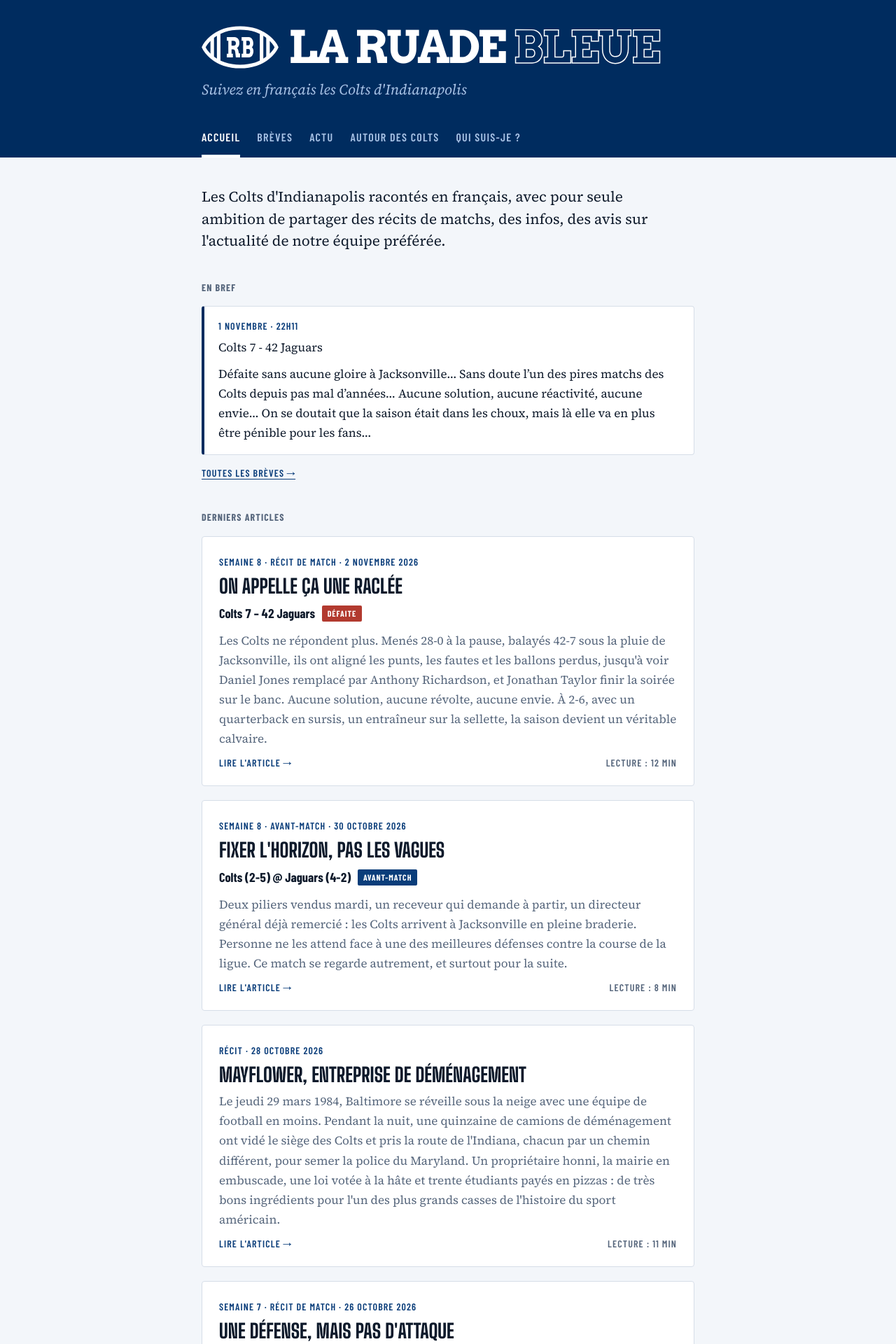
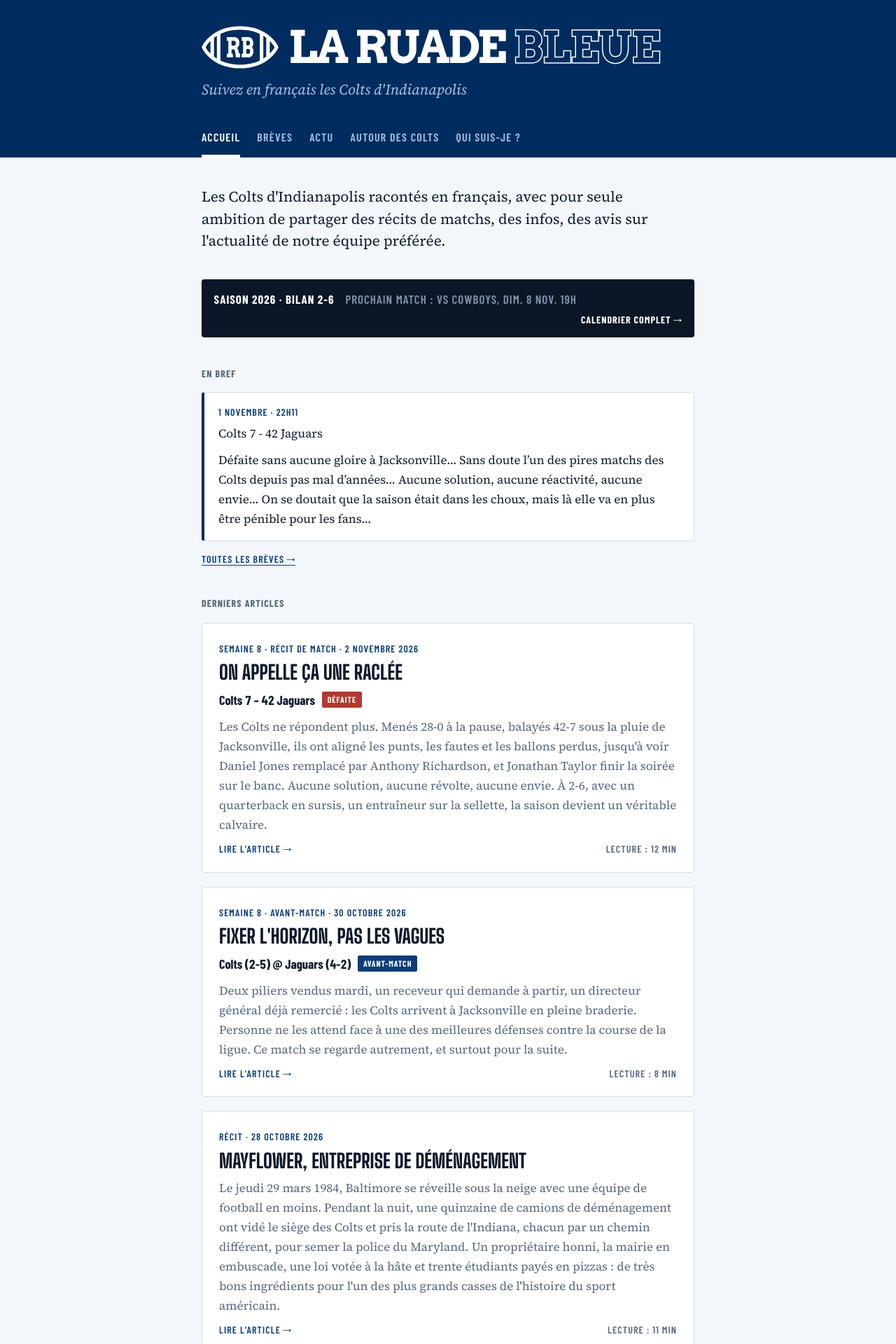
Before and after one commit to laruadebleue/laruadebleue.github.io, a Jekyll site: the page built from index.html, in a window 1280 px wide. Shown: the top 1920 px of the page at 70% size. Built offline with Jekyll 4.4.1, drawn with Linux system fonts in a browser that asks for light colours; some of the changed text lies outside the part shown.

Commit message:
Page Saison 2026 (calendrier et résultats), bandeau saison et 3 derniers articles sur l'accueil

```diff
--- a/actu.html
+++ b/actu.html
@@ -2,13 +2,13 @@
 layout: default
 title: Actu
 permalink: /actu/
-redirect_from: /saison-2026/
 ---
 {% assign mois = "janvier,février,mars,avril,mai,juin,juillet,août,septembre,octobre,novembre,décembre" | split: "," %}
 <section class="page-head">
   <p class="eyebrow">Rubrique</p>
   <h1 class="page-title">Actu</h1>
   <p class="page-lede">Toute l'actu des Colts, avant-matchs, comptes-rendus et récits.</p>
+  <p class="saison-lien"><a href="{{ '/saison-2026/' | relative_url }}">Calendrier et résultats de la saison 2026 →</a></p>
 </section>
 
 <ol class="cards">
--- a/assets/css/style.css
+++ b/assets/css/style.css
@@ -507,6 +507,89 @@
   color: var(--muted);
 }
 
+/* ---------- Saison (calendrier et résultats) ---------- */
+.saison { list-style: none; margin: 0; padding: 0; border: 1px solid var(--line); border-radius: 4px; background: var(--surface); overflow: hidden; }
+.saison-tete, .match {
+  display: grid;
+  grid-template-columns: 2.4rem 8.6rem minmax(0, 1fr) 7.2rem 2.8rem 7.6rem;
+  align-items: center;
+  gap: 0.75rem;
+  padding: 0.7rem 1rem;
+  border-top: 1px solid var(--line);
+}
+.saison-tete {
+  border-top: 0;
+  background: var(--board);
+  color: var(--board-dim);
+  font-family: var(--font-label);
+  font-weight: 700;
+  font-size: var(--step--1);
+  letter-spacing: 0.08em;
+  text-transform: uppercase;
+}
+.m-sem, .m-date, .m-bilan, .m-art, .m-avenir, .m-prol, .m-repos {
+  font-family: var(--font-label);
+  font-weight: 600;
+  letter-spacing: 0.04em;
+}
+.m-sem { color: var(--muted); }
+.m-date { font-variant-numeric: tabular-nums; }
+.m-adv { font-family: var(--font-label); font-weight: 700; font-size: 1.1rem; text-transform: uppercase; letter-spacing: 0.03em; white-space: nowrap; }
+.m-lieu { color: var(--muted); font-weight: 600; text-transform: none; margin-right: 0.15rem; }
+.m-res { display: flex; align-items: center; gap: 0.45rem; white-space: nowrap; }
+.m-score { font-family: var(--font-label); font-weight: 700; font-size: 1.1rem; font-variant-numeric: tabular-nums; }
+.m-prol { font-size: var(--step--1); color: var(--muted); }
+.m-avenir { color: var(--muted); font-size: var(--step--1); text-transform: uppercase; letter-spacing: 0.08em; }
+.m-bilan { font-variant-numeric: tabular-nums; }
+.m-art { font-size: var(--step--1); }
+.m-art a { color: var(--blue-text); }
+.match-avenir { background: var(--paper); }
+.match-repos { grid-template-columns: 3rem 1fr; color: var(--muted); }
+.m-repos { font-style: italic; font-family: var(--font-body); font-weight: 400; letter-spacing: 0; }
+@media (max-width: 640px) {
+  .saison-tete { display: none; }
+  .match {
+    grid-template-columns: 2.5rem minmax(0, 1fr) auto;
+    grid-template-areas: "sem adv res" "sem date bilan" "sem art art";
+    row-gap: 0.2rem;
+  }
+  .m-sem { grid-area: sem; align-self: start; padding-top: 0.15rem; }
+  .m-adv { grid-area: adv; }
+  .m-res { grid-area: res; justify-self: end; }
+  .m-date { grid-area: date; font-size: var(--step--1); color: var(--muted); }
+  .m-bilan { grid-area: bilan; justify-self: end; font-size: var(--step--1); color: var(--muted); }
+  .m-bilan:not(:empty)::before { content: "Bilan "; }
+  .m-art { grid-area: art; }
+  .m-art:empty::before { content: "\00a0"; }
+  .match-repos { grid-template-columns: 2.5rem 1fr; grid-template-areas: none; }
+  .match-repos .m-sem { grid-area: auto; padding-top: 0; }
+}
+.saison-lien { margin: 0.6rem 0 0; font-family: var(--font-label); font-weight: 700; letter-spacing: 0.04em; }
+.saison-lien a { color: var(--blue-text); }
+
+.plus-articles { display: flex; flex-wrap: wrap; gap: 0.5rem 1.5rem; margin: 1.25rem 0 0; }
+
+/* Bandeau saison sur l'accueil */
+.saison-bandeau {
+  display: flex;
+  flex-wrap: wrap;
+  align-items: baseline;
+  gap: 0.3rem 1rem;
+  margin-bottom: 2.5rem;
+  padding: 0.85rem 1.1rem;
+  background: var(--board);
+  color: var(--board-ink);
+  border-radius: 4px;
+  text-decoration: none;
+  font-family: var(--font-label);
+  letter-spacing: 0.06em;
+  text-transform: uppercase;
+}
+.saison-bandeau .sb-l { font-weight: 700; }
+.saison-bandeau .sb-p { color: var(--board-dim); font-weight: 600; }
+.saison-bandeau .sb-c { margin-left: auto; font-weight: 700; font-size: var(--step--1); }
+.saison-bandeau:hover .sb-c { text-decoration: underline; }
+
 /* ---------- Pied de page ---------- */
 .footer {
   border-top: 1px solid var(--line);
--- a/index.html
+++ b/index.html
@@ -5,6 +5,19 @@
 <section class="intro">
   <p class="intro-text">Les Colts d'Indianapolis racontés en français, avec pour seule ambition de partager des récits de matchs, des infos, des avis sur l'actualité de notre équipe préférée.</p>
 </section>
+
+{% assign jours = "dim.,lun.,mar.,mer.,jeu.,ven.,sam." | split: "," %}{% assign mois_c = "janv.,févr.,mars,avr.,mai,juin,juil.,août,sept.,oct.,nov.,déc." | split: "," %}
+{% assign bilan_saison = nil %}{% assign prochain = nil %}
+{% for m in site.data.saison2026 %}{% if m.repos != true %}
+  {% assign sc = m.score_colts %}{% assign bi = m.bilan %}
+  {% for p in site.categories.saison %}{% if p.semaine == m.semaine and p.score_colts %}{% assign sc = p.score_colts %}{% assign bi = p.bilan %}{% endif %}{% endfor %}
+  {% if sc == nil %}{% if prochain == nil %}{% assign prochain = m %}{% endif %}{% else %}{% assign bilan_saison = bi %}{% endif %}
+{% endif %}{% endfor %}
+<a class="saison-bandeau" href="{{ '/saison-2026/' | relative_url }}">
+  <span class="sb-l">Saison 2026{% if bilan_saison %} · Bilan {{ bilan_saison }}{% endif %}</span>
+  {% if prochain %}<span class="sb-p">Prochain match : {% if prochain.lieu == "domicile" %}vs{% else %}@{% endif %} {{ prochain.adversaire }}, <span class="nowrap">{% if prochain.date %}{% assign j = prochain.date | date: "%w" | plus: 0 %}{% assign mo = prochain.date | date: "%-m" | minus: 1 %}{{ jours[j] }}&nbsp;{{ prochain.date | date: "%-d" }}&nbsp;{{ mois_c[mo] }}{% if prochain.heure %}&nbsp;{{ prochain.heure }}{% endif %}{% else %}{{ prochain.date_texte }}{% endif %}</span></span>{% endif %}
+  <span class="sb-c">Calendrier complet →</span>
+</a>
 
 {% assign breves = site.breves | sort: "date" | reverse %}
 {% if breves.size > 0 %}
@@ -26,7 +39,7 @@
 <section class="list-section" aria-labelledby="derniers">
   <h2 class="section-label" id="derniers">Derniers articles</h2>
   <ol class="cards">
-    {% for post in site.posts limit: 10 %}
+    {% for post in site.posts limit: 3 %}
     {% assign m = post.date | date: "%-m" | minus: 1 %}
     <li class="card">
       <a class="card-link" href="{{ post.url | relative_url }}">
@@ -43,4 +56,5 @@
     </li>
     {% endfor %}
   </ol>
+  <p class="plus-articles"><a class="card-more" href="{{ '/actu/' | relative_url }}">Tous les articles Actu →</a><a class="card-more" href="{{ '/autour-des-colts/' | relative_url }}">Autour des Colts →</a></p>
 </section>
```
Also changed, not shown: _data/saison2026.yml (added, +114 -0 lines), saison-2026.html (added, +39 -0 lines).
